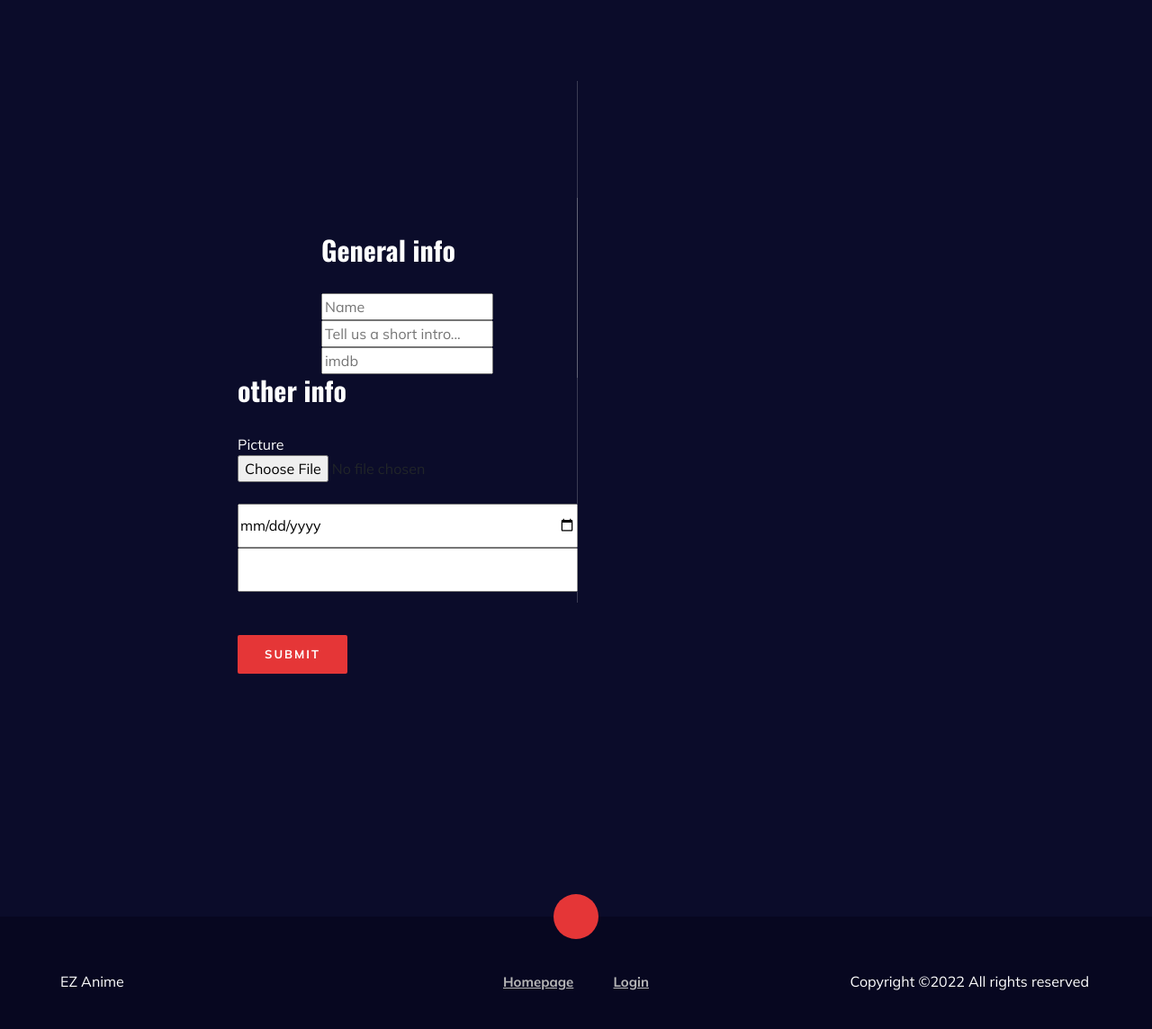
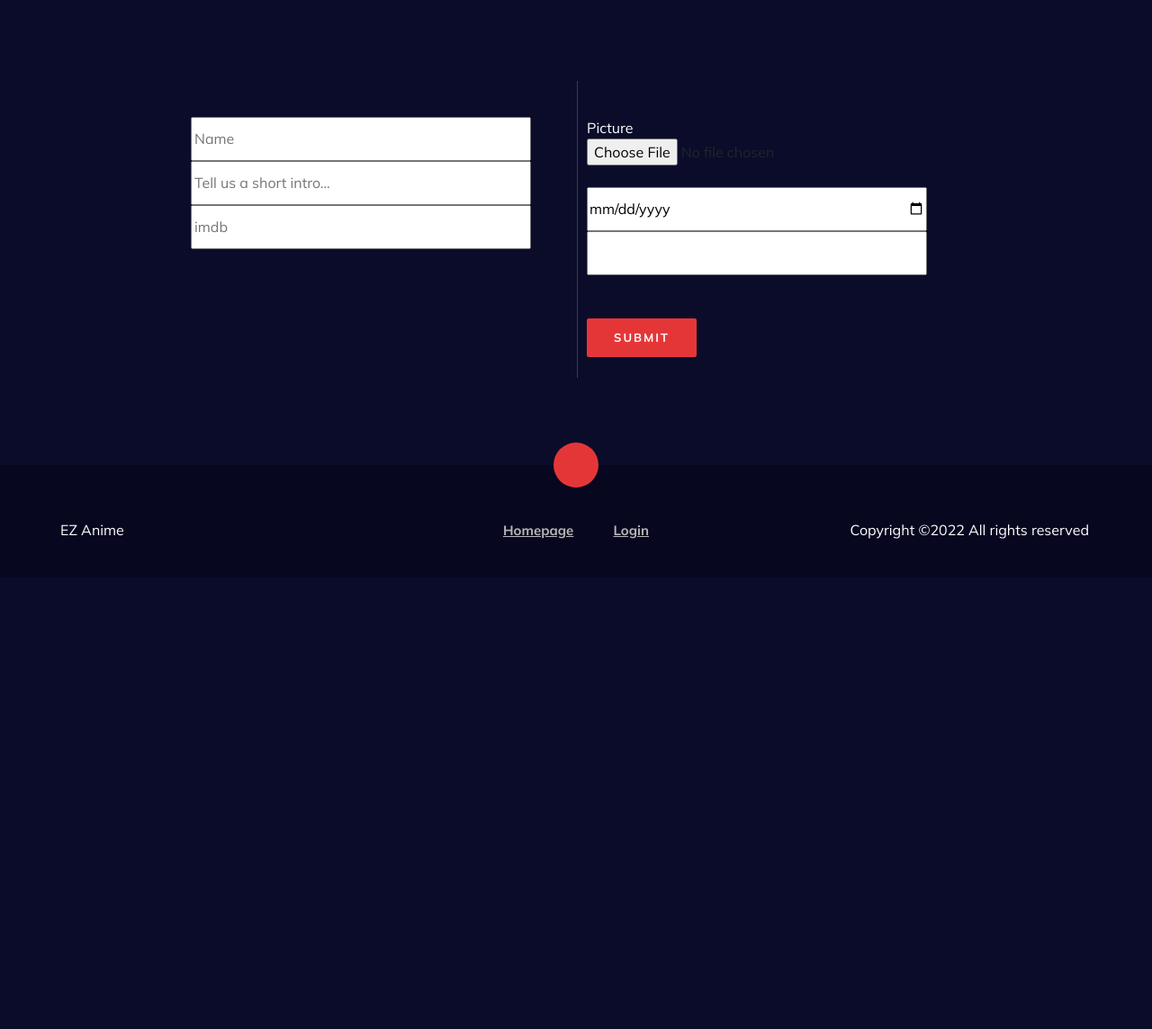
Before and after one commit to mohamad-liyaghi/ez-anime, a Django app: template apps/movie/templates/movie/movie/update-movie.html in a window 1280 px wide. Shown: the part 366-1510 px from the top of the page at 90% size. After the commit the page ends 965 px from the top, so only its background shows below. Run offline with Django 4.2, Linux system fonts and the light colour scheme; the template is opened without the code that fills it: values that come from a table or form of the project are taken from there, others are empty; data comes from the database, SQL or seed files in the repository; parts of the project's set-up code (start-up, migrations or seed data) failed here and were passed over; some libraries are stand-ins or nearby versions.

Commit message:
Update Movie added and some template routes fixed

```diff
--- a/apps/movie/templates/movie/movie/update-movie.html
+++ b/apps/movie/templates/movie/movie/update-movie.html
@@ -9,47 +9,37 @@
    {%block page_title%}Update Movie{%endblock%}
 </head>
 <body>
+<form method="post" enctype="multipart/form-data">{%csrf_token%}
     {%block main%}
-    <section class="signup spad">
-        <div class="container">
-            <div class="row">
-                <div class="login__form">
-                    <form method="post" enctype="multipart/form-data">{%csrf_token%}
-                        <h3>General info</h3>
             <div class="input__item">
-                            <input name="name" type="text" value="{{form.name.value}}" placeholder="Name" maxlength="20">
-                        </div>
-                        <div class="input__item">
-                            <input name="intro" type="text" value="{{form.intro.value}}" placeholder="Tell us a short intro..." maxlength="50">
-                        </div>
-                        <div class="input__item">
-                            <input name="imdb" type="number" value="{{form.imdb.value}}" placeholder="imdb" maxlength="2">
+                <input name="name" type="text" value="{{form.name.value}}" placeholder="Name" style="width: 10cm; height: 1.3cm;" maxlength="20">
             </div>
 
+            <div class="input__item">
+                <input name="intro" type="text" value="{{form.intro.value}}" placeholder="Tell us a short intro..." style="width: 10cm; height: 1.3cm;" maxlength="50">
             </div>
-                <div class="col-lg-6">
-                    <div class="login__social__links">
-                        <h3>other info</h3>
+
+            <div class="input__item">
+                <input name="imdb" type="number" value="{{form.imdb.value}}" placeholder="imdb" style="width: 10cm; height: 1.3cm;" maxlength="2">
+            </div>
+            {%endblock%}
+
+            {% block side %}
                     <label style="color: white;" for="picture">Picture</label>
                     <div class="input__item">
                         <input name="picture" type="file" value="{{form.picture.value}}" >
                     </div>  <br>
                     <div class="input__item">
-                            <input name="release_date" type="date" placeholder="release date" value="{{form.release_date.value}}" style="width: 10cm; height: 1.3cm;" maxlength="20">
+                        <input name="release_date" type="date" placeholder="release date" value="{{ form.release_date.value }}" style="width: 10cm; height: 1.3cm;" maxlength="20">
                     </div>
                     <div class="input__item">
                         <input name="token"  value="{{form.token.value}}" type="text"  style="width: 10cm; height: 1.3cm;" maxlength="20">
                     </div>
                     <br><br><button type="submit" class="site-btn">Submit</button>
                 </div>
+            {%endblock%}
+
+
     </form>
-                </div>
-            </div>
-        </div>
-            </div>
-
-        </div>
-
-    {%endblock%}
 </body>
 </html>
--- a/apps/movie/views/core.py
+++ b/apps/movie/views/core.py
@@ -46,7 +46,7 @@ class FilterGenre(ListView):
     '''
         Filter movies by genre
     '''
-    template_name = 'movie/filter-film.html'
+    template_name = 'movie/movie/filter-film.html'
 
     def get_queryset(self):
         print(self.kwargs['genre'])
```
Also changed, not shown: apps/movie/views/film.py (+10 -13 lines). Lines whose indentation alone changed are shown as unchanged.
